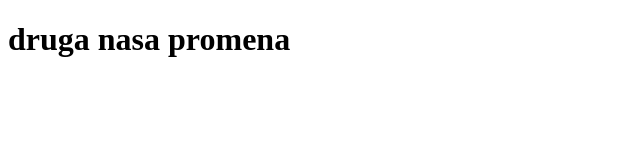
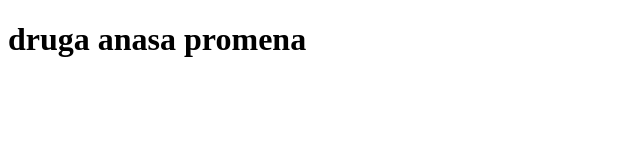
Before and after one commit to Bojan-pk/openProject, a plain HTML site: page index.html in a window 1280 px wide. Shown: the whole page, without its empty margins (0-640 px from the left). Drawn offline with Linux system fonts and the light colour scheme.

Commit message:
Update index.html

```diff
--- a/index.html
+++ b/index.html
@@ -7,6 +7,6 @@
     <title>Open project</title>
 </head>
 <body>
-    <h1>druga nasa promena</h1>
+    <h1>druga anasa promena</h1>
 </body>
 </html>
```
